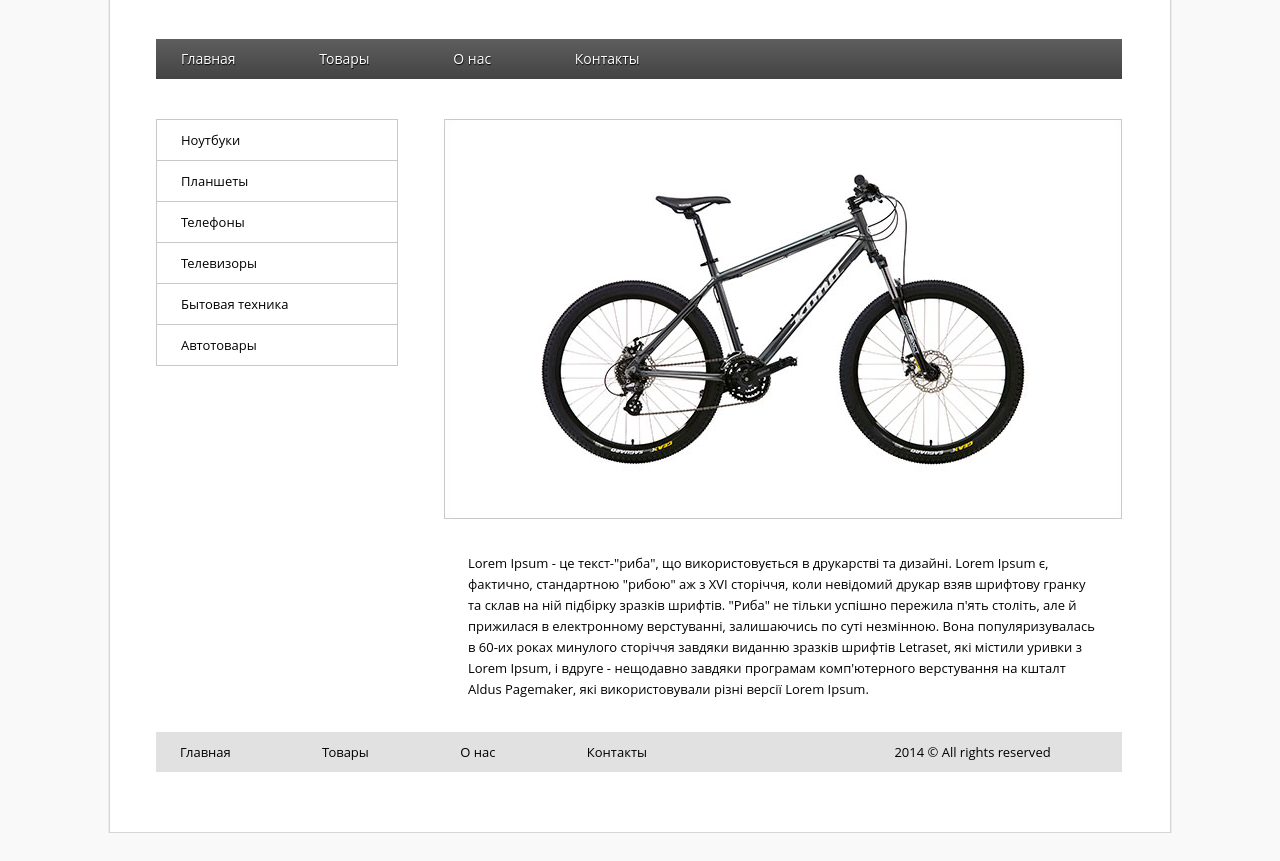
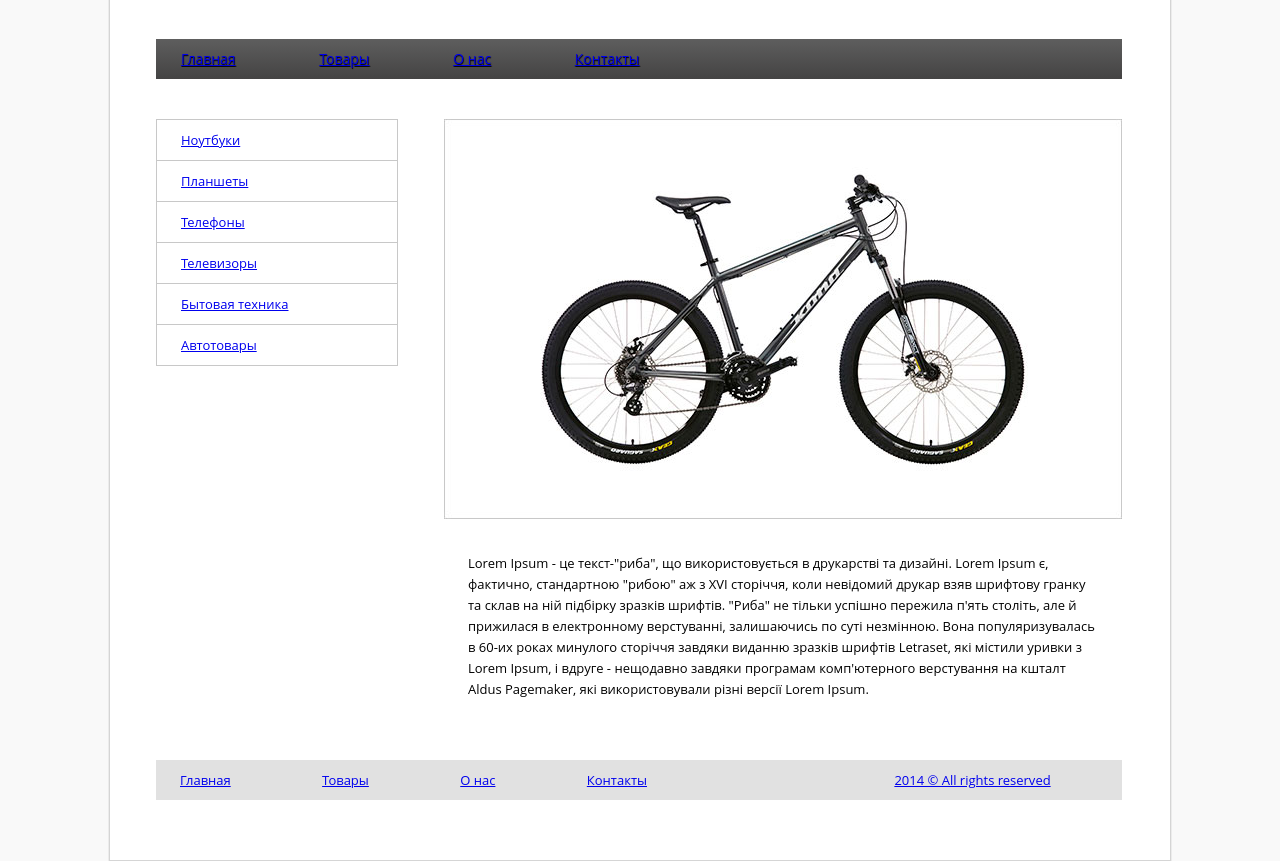
Before and after one commit to kseniiapupko/ksufurinec.github.io, a plain HTML site: page GoIT/markup/home/lesson3/index.html in a window 1280 px wide. Shown: the part 94-955 px from the top of the page. Before the commit the page ends 927 px from the top, so only its background shows below. Drawn offline with Linux system fonts and the light colour scheme.

Commit message:
Update style.css

```diff
--- a/GoIT/markup/home/lesson3/css/style.css
+++ b/GoIT/markup/home/lesson3/css/style.css
@@ -2,11 +2,7 @@ body {
 	background: #f9f9f9;
 	font-family: 'Open Sans', sans-serif;
 	font-size: 13px;
-}
-
-a {text-decoration: none;
-	color: black;}
-
+	}
 .wrapper {
 	background: #ffffff;
 	margin: 0 auto;
@@ -26,10 +22,6 @@ a {text-decoration: none;
 
 .header li {
 	display: inline-block;
-}
-
-.header a{
-	color: white;
 	line-height: 40px;
 	padding-right: 55px;
 	padding-left: 25px;
@@ -39,14 +31,16 @@ a {text-decoration: none;
 
 .header li:hover {
 	background: #303030;
-	border-left: 1px solid #838383;
-	border-right: 1px solid #838383;
+	border-left: 2px solid #838383;
+	border-right: 2px solid #838383;
 	background-image: -moz-linear-gradient( 90deg, rgb( 46, 46, 46 ) 0%, rgb( 74, 74, 74 ) 100%);
     background-image: -webkit-linear-gradient( 90deg, rgb( 46, 46, 46 ) 0%, rgb( 74, 74, 74 ) 100%);
 }
 .content{
-	margin-left: 288px;
+	float:right;
+	width: 678px;
 	margin-top: 40px;
+
 }
 .sidebar {
 	float: left;
@@ -55,8 +49,8 @@ a {text-decoration: none;
 	border:1px solid #c8c8c8;
 	line-height: 40px;
 	margin-top: 40px;
+
 }
-
 .sidebar li{
 	border-bottom: 1px solid #c8c8c8;
 	padding-left: 24px;
@@ -71,14 +65,16 @@ a {text-decoration: none;
 }
 
 .text {
-	padding: 32px 24px;
+	padding: 32px 24px 60px;
 	line-height: 21px;
 
 }
 
 .footer{
 	list-style: none;
+	clear: both;
 	background: #e1e1e1;
+
 }
 
 .footer li{
```
